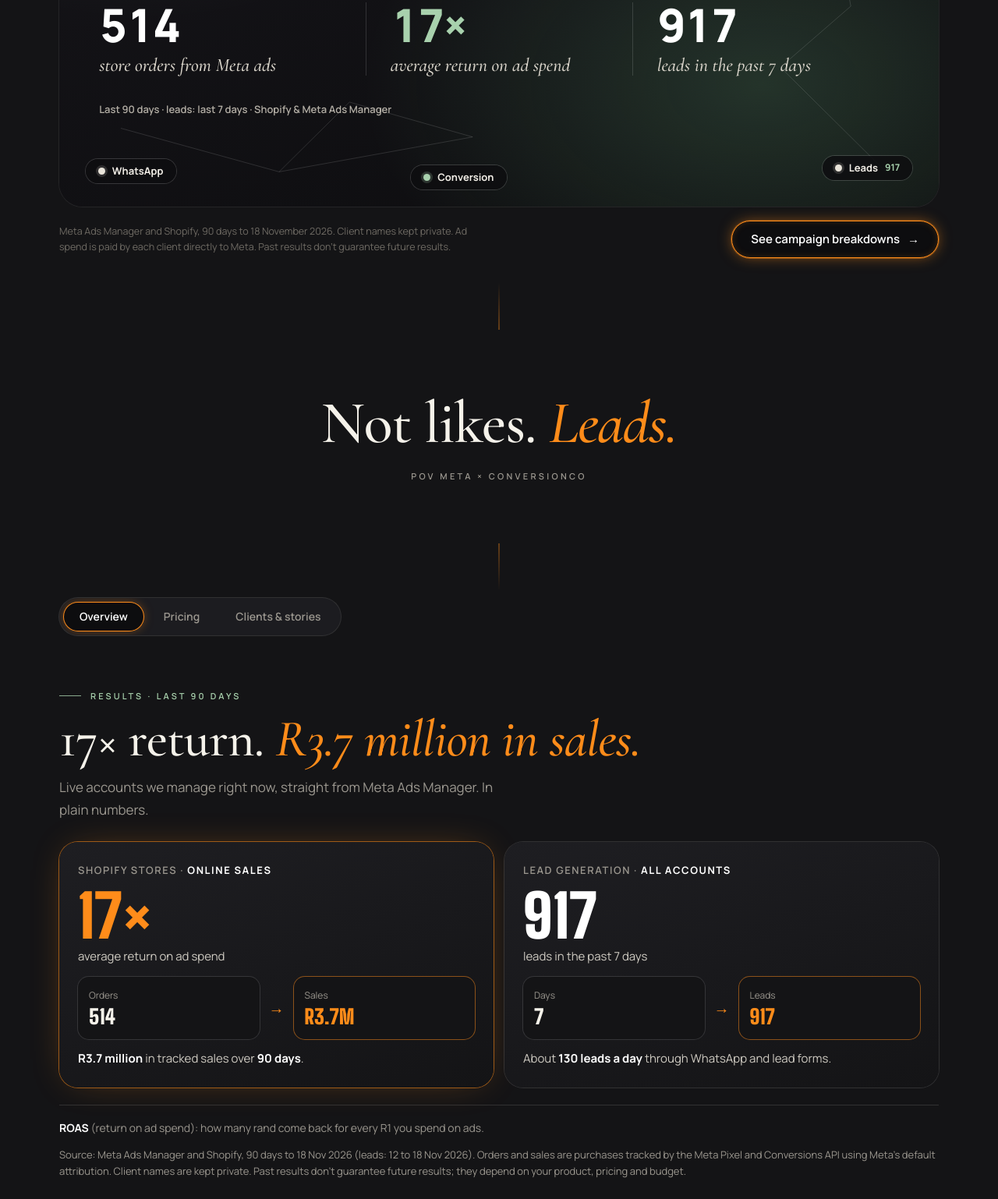
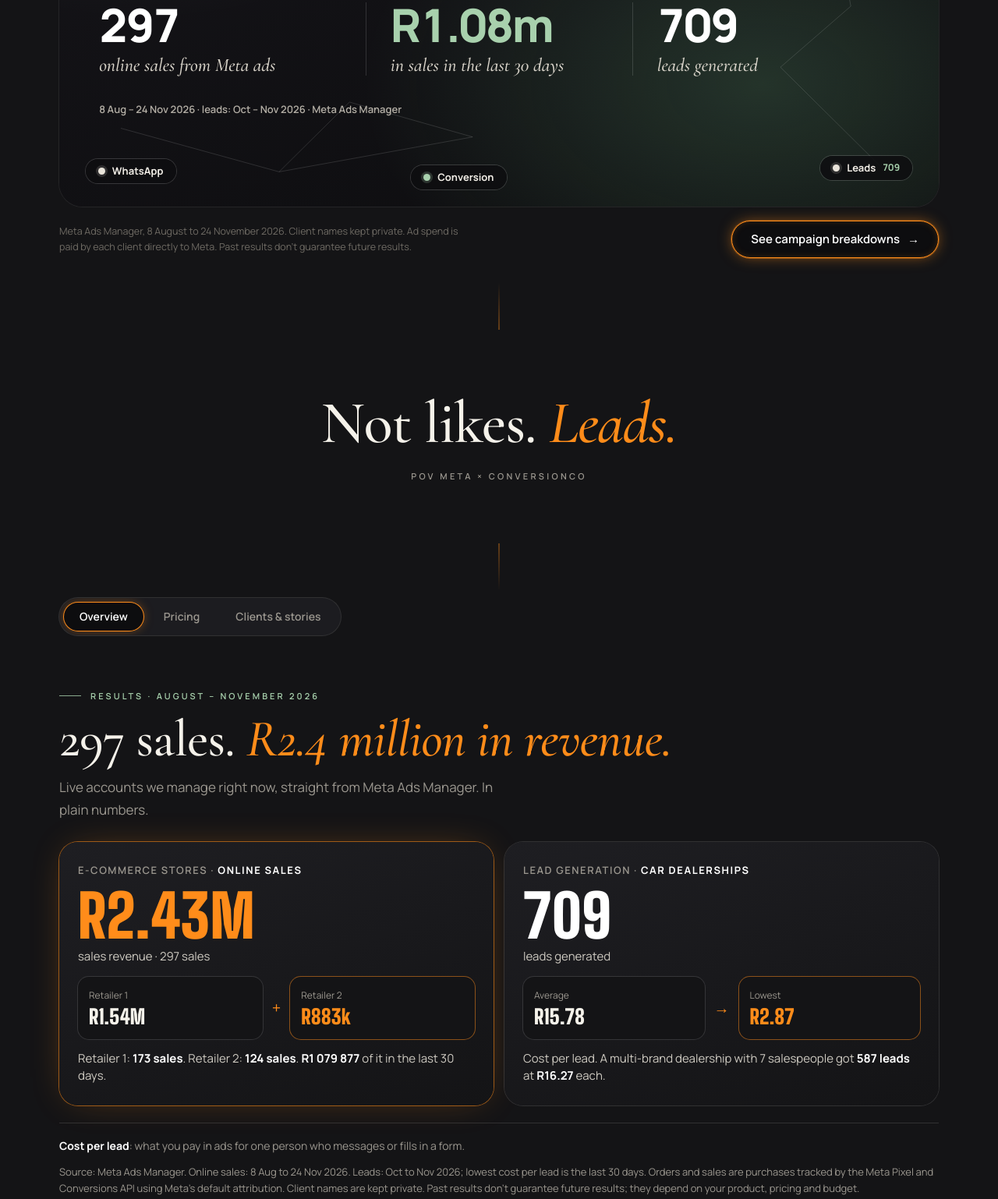
Before and after one commit to PovHoldings/povholdings-website, a plain HTML site: page divisions/meta.html in a window 1280 px wide. Shown: the part 1195-2733 px from the top of the page at 78% size. Drawn offline with nearby package versions, Linux system fonts and the light colour scheme; animation ran at ten frames a second.

Commit message:
Update site
Co-Authored-By: Claude Opus 5.5 <noreply@anthropic.com>
Claude-Session: https://claude.ai/code/session_01Qu5YG1b6eW2endEj8rZwbf

```diff
--- a/assistant.js
+++ b/assistant.js
@@ -34,7 +34,7 @@
   {k:['valid','expire','quote valid'],a:'Quotes are valid for 7 days from the date they\'re issued.'},
   {k:['performance','coaching','sales training','training','milife','coach','salesperson training','sales team training','profiling','personality'],p:['performance'],a:'<b>POV Performance</b> is personalised automotive sales training with measurable results. We profile each salesperson, develop 8 core sales skills on the floor, then keep it going on <b>MiLife</b>, our platform for online learning, daily activity tracking and weekly management reports. Quoted per dealership after an introductory meeting. '+L('divisions/performance.html','See POV Performance')+'.'},
   {k:['feedback','did salespeople like','results of training','rating','testimonials performance','what did the team say'],p:['performance'],a:'From our 29 October 2026 POV Performance session, 100% of salespeople rated it 5 out of 5, and 100% would recommend it to other dealerships. '+L('divisions/performance.html#feedback','Read what they said')+'.'},
-  {k:['meta results','ads results','roas','return on ad spend','does it work','proof meta','cost per lead','how good are the ads'],p:['meta'],a:'In the last 90 days (to 18 Nov 2026), Meta ads we manage brought in R3.7 million in sales on Shopify stores: 514 orders at an average 17x return on ad spend. We also generated 917 leads in the past 7 days. Management is R12 500 a month; ad budget is paid to Meta directly. '+L('divisions/meta.html#results','See the results')+'.'},
+  {k:['meta results','ads results','roas','return on ad spend','does it work','proof meta','cost per lead','how good are the ads'],p:['meta'],a:'From 8 Aug to 24 Nov 2026, Meta ads we manage brought in R2 425 766 from 297 online sales for two e-commerce stores, R1 079 877 of it in the last 30 days. Lead ads for car dealerships generated 709 leads at R15.78 average per lead (lowest R2.87 in the last 30 days). Management is R12 500 a month; ad budget is paid to Meta directly. '+L('divisions/meta.html#results','See the results')+'.'},
   {k:['new salespeople','new sales executives','onboard','new talent'],p:['performance'],a:'POV Performance has a programme for new sales executives: profiling from day one, core sales skills and MiLife templates for calls, email and WhatsApp. '+L('divisions/performance.html#pricing','See programmes')+'.'},
   {k:['managers see','reporting','report','visibility','track'],p:['performance'],a:'With MiLife, management gets weekly insights into each salesperson\'s activity, development and progress. '+L('divisions/performance.html#milife','See MiLife')+'.'},
   {k:['meta','ads','facebook ads','instagram ads','advertising','leads','lead generation','conversionco','marketing','campaign'],p:['meta'],a:'<b>POV Meta</b> runs Facebook and Instagram ads with <b>ConversionCo</b>: WhatsApp leads for dealerships and sales for online stores. Flat monthly management fee; ad budget from about R100 a day for leads, R250\u2013R500 a day for stores, paid directly to Meta. '+L('divisions/meta.html','See POV Meta')+'.'},
--- a/divisions/meta.html
+++ b/divisions/meta.html
@@ -192,21 +192,21 @@ a.partner{text-decoration:none}a.partner i{font-style:normal;color:var(--gold)}
         <svg class="sx-net" viewBox="0 0 1000 560" preserveAspectRatio="none" aria-hidden="true"><path d="M70 40 L300 120 L560 50 M300 120 L330 40 M560 50 L720 20 M860 110 L900 330 L820 400 M70 470 L250 520 L470 480 M250 520 L330 440 L470 480 M820 400 L940 520"/></svg>
         <span class="sx-p" style="left:2%;top:2%"><i></i>Shopify</span>
         <span class="sx-p g" style="left:42%;top:1%"><i class="g"></i>Meta Ads</span>
-        <span class="sx-p" style="right:2%;top:13%"><i></i>ROAS <em>17×</em></span>
+        <span class="sx-p" style="right:2%;top:13%"><i></i>Cost per lead <em>R15.78</em></span>
         <p class="sx-l">Store sales through our clients' stores</p>
-        <b class="sx-big"><span>R</span><span data-to="3.7" data-dec="1" data-suf="m">0.0m</span><sup>+</sup></b>
+        <b class="sx-big"><span>R</span><span data-to="2.4" data-dec="1" data-suf="m">0.0m</span><sup>+</sup></b>
         <i class="sx-line" aria-hidden="true"></i>
         <div class="sx-row">
-          <div><b data-to="514">0</b><span>store orders from Meta ads</span></div>
-          <div class="hot"><b data-to="17" data-suf="×">0×</b><span>average return on ad spend</span></div>
-          <div><b data-to="917">0</b><span>leads in the past 7 days</span></div>
+          <div><b data-to="297">0</b><span>online sales from Meta ads</span></div>
+          <div class="hot"><b data-to="1.08" data-dec="2" data-pre="R" data-suf="m">R0m</b><span>in sales in the last 30 days</span></div>
+          <div><b data-to="709">0</b><span>leads generated</span></div>
         </div>
-        <p class="sx-src">Last 90 days · leads: last 7 days · Shopify &amp; Meta Ads Manager</p>
+        <p class="sx-src">8 Aug – 24 Nov 2026 · leads: Oct – Nov 2026 · Meta Ads Manager</p>
         <span class="sx-p g" style="left:3%;bottom:30px"><i class="g"></i>WhatsApp</span>
         <span class="sx-p" style="left:40%;bottom:22px"><i></i>Conversion</span>
-        <span class="sx-p g" style="right:3%;bottom:34px"><i class="g"></i>Leads <em>917</em></span>
+        <span class="sx-p g" style="right:3%;bottom:34px"><i class="g"></i>Leads <em>709</em></span>
       </div>
-      <div class="rl-foot rv"><p>Meta Ads Manager and Shopify, 90 days to 18 November 2026. Client names kept private. Ad spend is paid by each client directly to Meta. Past results don't guarantee future results.</p><a class="pill solid" href="#results">See campaign breakdowns <i>→</i></a></div>
+      <div class="rl-foot rv"><p>Meta Ads Manager, 8 August to 24 November 2026. Client names kept private. Ad spend is paid by each client directly to Meta. Past results don't guarantee future results.</p><a class="pill solid" href="#results">See campaign breakdowns <i>→</i></a></div>
 
     </div>
   </div></section>
@@ -214,24 +214,24 @@ a.partner{text-decoration:none}a.partner i{font-style:normal;color:var(--gold)}
   <div class="tabs-wrap"><div class="wrap"><nav class="tabs" aria-label="POV Meta pages"><a href="#overview">Overview</a><a href="#pricing">Pricing</a><a href="#stories">Clients &amp; stories</a></nav></div></div>
 
   <section class="view wrap" id="v-overview" data-view="overview">
-    <div class="block" id="results"><p class="kicker">Results · last 90 days</p><h2 style="margin-top:14px">17× return. <em>R3.7 million in sales.</em></h2>
+    <div class="block" id="results"><p class="kicker">Results · August – November 2026</p><h2 style="margin-top:14px">297 sales. <em>R2.4 million in revenue.</em></h2>
       <p class="sub">Live accounts we manage right now, straight from Meta Ads Manager. In plain numbers.</p>
       <div class="rx">
         <article class="rc hot">
-          <p class="rc-t">Shopify stores · <b>online sales</b></p>
-          <div class="rc-big"><b>17×</b><span>average return on ad spend</span></div>
-          <div class="coin"><div><small>Orders</small><b>514</b></div><i>→</i><div><small>Sales</small><b>R3.7M</b></div></div>
-          <p class="rc-p"><b>R3.7 million</b> in tracked sales over <b>90 days</b>.</p>
+          <p class="rc-t">E-commerce stores · <b>online sales</b></p>
+          <div class="rc-big"><b>R2.43M</b><span>sales revenue · 297 sales</span></div>
+          <div class="coin"><div><small>Retailer 1</small><b>R1.54M</b></div><i>+</i><div><small>Retailer 2</small><b>R883k</b></div></div>
+          <p class="rc-p">Retailer 1: <b>173 sales</b>. Retailer 2: <b>124 sales</b>. <b>R1 079 877</b> of it in the last 30 days.</p>
         </article>
         <article class="rc">
-          <p class="rc-t">Lead generation · <b>all accounts</b></p>
-          <div class="rc-big"><b>917</b><span>leads in the past 7 days</span></div>
-          <div class="coin"><div><small>Days</small><b>7</b></div><i>→</i><div><small>Leads</small><b>917</b></div></div>
-          <p class="rc-p">About <b>130 leads a day</b> through WhatsApp and lead forms.</p>
+          <p class="rc-t">Lead generation · <b>car dealerships</b></p>
+          <div class="rc-big"><b>709</b><span>leads generated</span></div>
+          <div class="coin"><div><small>Average</small><b>R15.78</b></div><i>→</i><div><small>Lowest</small><b>R2.87</b></div></div>
+          <p class="rc-p">Cost per lead. A multi-brand dealership with 7 salespeople got <b>587 leads</b> at <b>R16.27</b> each.</p>
         </article>
       </div>
-      <div class="gloss"><p><b>ROAS</b> (return on ad spend): how many rand come back for every R1 you spend on ads.</p></div>
-      <p class="fine">Source: Meta Ads Manager and Shopify, 90 days to 18 Nov 2026 (leads: 12 to 18 Nov 2026). Orders and sales are purchases tracked by the Meta Pixel and Conversions API using Meta's default attribution. Client names are kept private. Past results don't guarantee future results; they depend on your product, pricing and budget.</p></div>
+      <div class="gloss"><p><b>Cost per lead</b>: what you pay in ads for one person who messages or fills in a form.</p></div>
+      <p class="fine">Source: Meta Ads Manager. Online sales: 8 Aug to 24 Nov 2026. Leads: Oct to Nov 2026; lowest cost per lead is the last 30 days. Orders and sales are purchases tracked by the Meta Pixel and Conversions API using Meta's default attribution. Client names are kept private. Past results don't guarantee future results; they depend on your product, pricing and budget.</p></div>
     <div class="block"><h2>Included <em>every month</em></h2><p class="sub">One monthly fee. Your ad budget goes straight to Meta.</p>
       <ul class="incl"><li>Strategy for sales, leads or WhatsApp enquiries</li><li>Account, Pixel and Conversions API set up</li><li>New image ads every month, plus video editing</li><li>Ad copy written and tested</li><li>Broad, interest, lookalike and retargeting audiences</li><li>Daily budget management</li><li>Instant forms or WhatsApp flows for leads</li><li>Weekly update and monthly report</li></ul>
       <p class="fine">No content? POV shoots the ads for you.</p></div>
@@ -258,15 +258,16 @@ a.partner{text-decoration:none}a.partner i{font-style:normal;color:var(--gold)}
     </div></div>
   </section>
   <section class="view wrap" id="v-stories" data-view="stories" hidden>
-    <div class="block"><p class="kicker">Results</p><h2 style="margin-top:14px">Recent campaigns</h2><p class="sub">Last 90 days. Client names are kept private.</p><div class="grid2">
-      <article class="slab feature"><span class="num">Shopify stores</span><h3>R3.7M in sales</h3><p>514 orders in 90 days at an average 17× return on ad spend.</p></article>
-      <article class="slab feature"><span class="num">Lead generation</span><h3>917 leads</h3><p>Generated in the past 7 days through WhatsApp and lead forms.</p></article></div></div>
+    <div class="block"><p class="kicker">Results</p><h2 style="margin-top:14px">Recent campaigns</h2><p class="sub">August to November 2026. Client names are kept private.</p><div class="grid3">
+      <article class="slab feature"><span class="num">Online retailer 1</span><h3>R1 542 410</h3><p>173 online sales from Meta ads.</p></article>
+      <article class="slab feature"><span class="num">Online retailer 2</span><h3>R883 356</h3><p>124 online sales from Meta ads.</p></article>
+      <article class="slab feature"><span class="num">Multi-brand car dealership</span><h3>587 leads</h3><p>R16.27 per lead for a team of 7 salespeople.</p></article></div></div>
     <div class="block"><p class="kicker">In their words</p><div class="grid2" style="margin-top:20px">
       <article class="slab"><p class="quote-s">"These are real buyers, not time-wasters."</p><small>Online business · lead generation</small></article>
       <article class="slab"><p class="quote-s">"No reports dressed up to look good."</p><small>Online retailer · Meta ads management</small></article></div></div>
   </section>
 
-  <section class="cta wrap"><div class="slab"><div><p class="kicker">POV Meta</p><h2 style="margin-top:12px">Let's <em>talk.</em></h2></div><div class="row"><a class="pill" href="https://wa.me/27786880944?text=Hi%20POV%2C%20I%27d%20like%20to%20find%20out%20more%20about%20POV%20Meta." target="_blank" rel="noopener">WhatsApp 078 688 0944 <i>→</i></a><a class="pill" href="mailto:info@povholdings.co.za">info@povholdings.co.za <i>→</i></a><a class="arrow" href="../index.html?home=1">Send an enquiry <i>→</i></a></div></div></section>
+  <section class="cta wrap"><div class="slab"><div><p class="kicker">POV Meta</p><h2 style="margin-top:12px">Let's <em>talk.</em></h2></div><div class="row"><a class="pill" href="https://wa.me/27786880944?text=Hi%20POV%2C%20I%27d%20like%20to%20find%20out%20more%20about%20POV%20Meta." target="_blank" rel="noopener">WhatsApp 078 688 0944 <i>→</i></a><a class="pill" href="mailto:marketing@povholdings.co.za">marketing@povholdings.co.za <i>→</i></a><a class="arrow" href="../index.html?home=1">Send an enquiry <i>→</i></a></div></div></section>
   <section class="wrap" style="padding-block:clamp(56px,8vw,90px) 0"><p class="kicker">The POV group</p><div class="others"><a href="media.html"><b>POV</b> Media</a><a href="performance.html"><b>POV</b> Performance</a><a href="collection.html"><b>POV</b> Collection</a><a href="program.html"><b>POV</b> Program</a><a href="growth.html"><b>POV</b> Growth</a></div></section>
 </main>
 <footer><div class="wrap"><span>© 2026 POV Holdings · POV Meta · Point of View Holdings (Pty) Ltd · Reg. 2024/130036/07</span><nav class="flegal" aria-label="Legal"><a href="../legal.html#terms">Terms</a><a href="../legal.html#privacy">Privacy</a><a href="../legal.html#refunds">Refunds</a><a href="../legal.html#company">Company info</a></nav></div></footer>
```
Also changed, not shown: divisions/growth.html (+1 -1 lines), divisions/program.html (+1 -1 lines), index.html (+2 -2 lines), vid/reels/chery-silver-lakes-francois-van-coke-kaartjie-kompetisie.webp (deleted).
